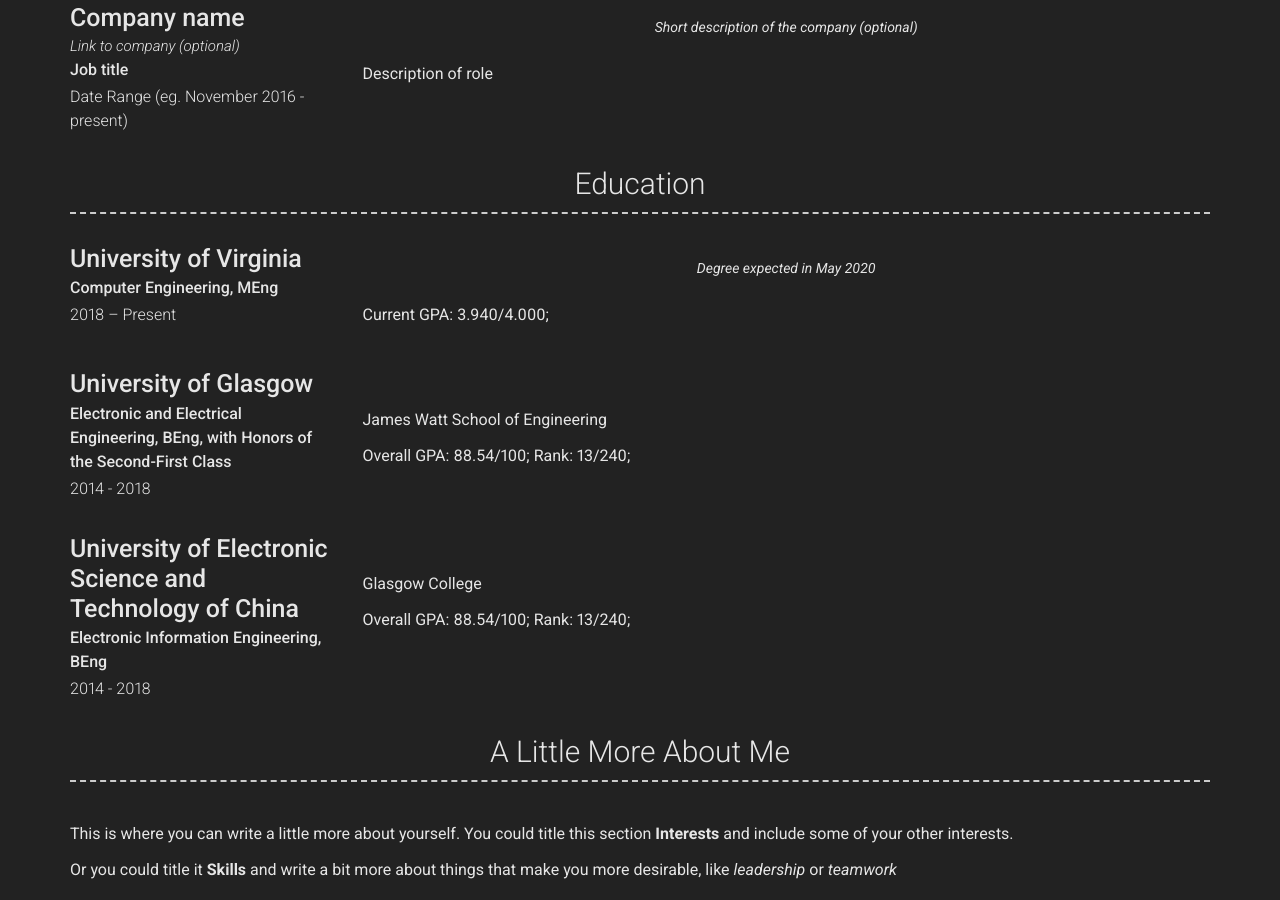
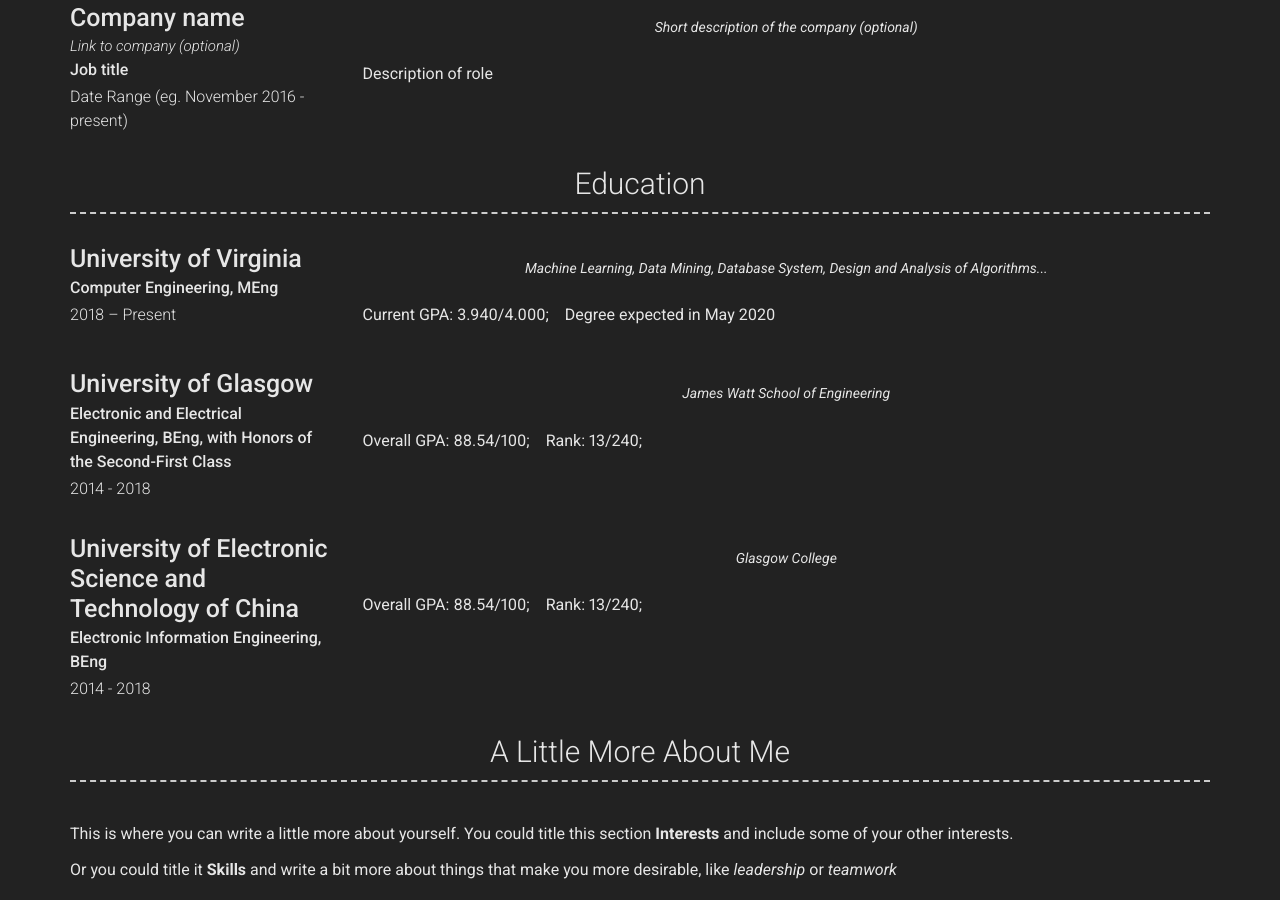
Before and after one commit to zhidanluo/zhidanluo.github.io, a Jekyll site: the page built from index.md, in a window 1280 px wide and 900 px high, scrolled down 951 px. Built offline with Jekyll 4.4.1, drawn with Linux system fonts in a browser that asks for light colours; nearby versions of some CDN libraries.

Commit message:
Update education.yml

```diff
--- a/_data/education.yml
+++ b/_data/education.yml
@@ -4,24 +4,24 @@
   dates: 2018 – Present
   qualification: Computer Engineering, MEng
   quote: >
-    Degree expected in May 2020
+    Machine Learning, Data Mining, Database System, Design and Analysis of Algorithms...
   description: | # this will include new lines to allow paragraphs
-    Current GPA: 3.940/4.000;
+    Current GPA: 3.940/4.000;&nbsp;&nbsp;&nbsp;&nbsp;Degree expected in May 2020
 
 - layout: left
   name: University of Glasgow
   dates: 2014 - 2018
   qualification: Electronic and Electrical Engineering, BEng, with Honors of the Second-First Class
   quote: >
-    <p align="right">James Watt School of Engineering</p>
+    James Watt School of Engineering
   description: | # this will include new lines to allow paragraphs
-    Overall GPA: 88.54/100;    Rank: 13/240;
+    Overall GPA: 88.54/100;&nbsp;&nbsp;&nbsp;&nbsp;Rank: 13/240;
 
 - layout: left
   name: University of Electronic Science and Technology of China
   dates: 2014 - 2018
   qualification: Electronic Information Engineering, BEng
   quote:
-    <p align="right">Glasgow College</p>
+    Glasgow College
   description: | # this will include new lines to allow paragraphs
-    Overall GPA: 88.54/100;    Rank: 13/240;
+    Overall GPA: 88.54/100;&nbsp;&nbsp;&nbsp;&nbsp;Rank: 13/240;
```
